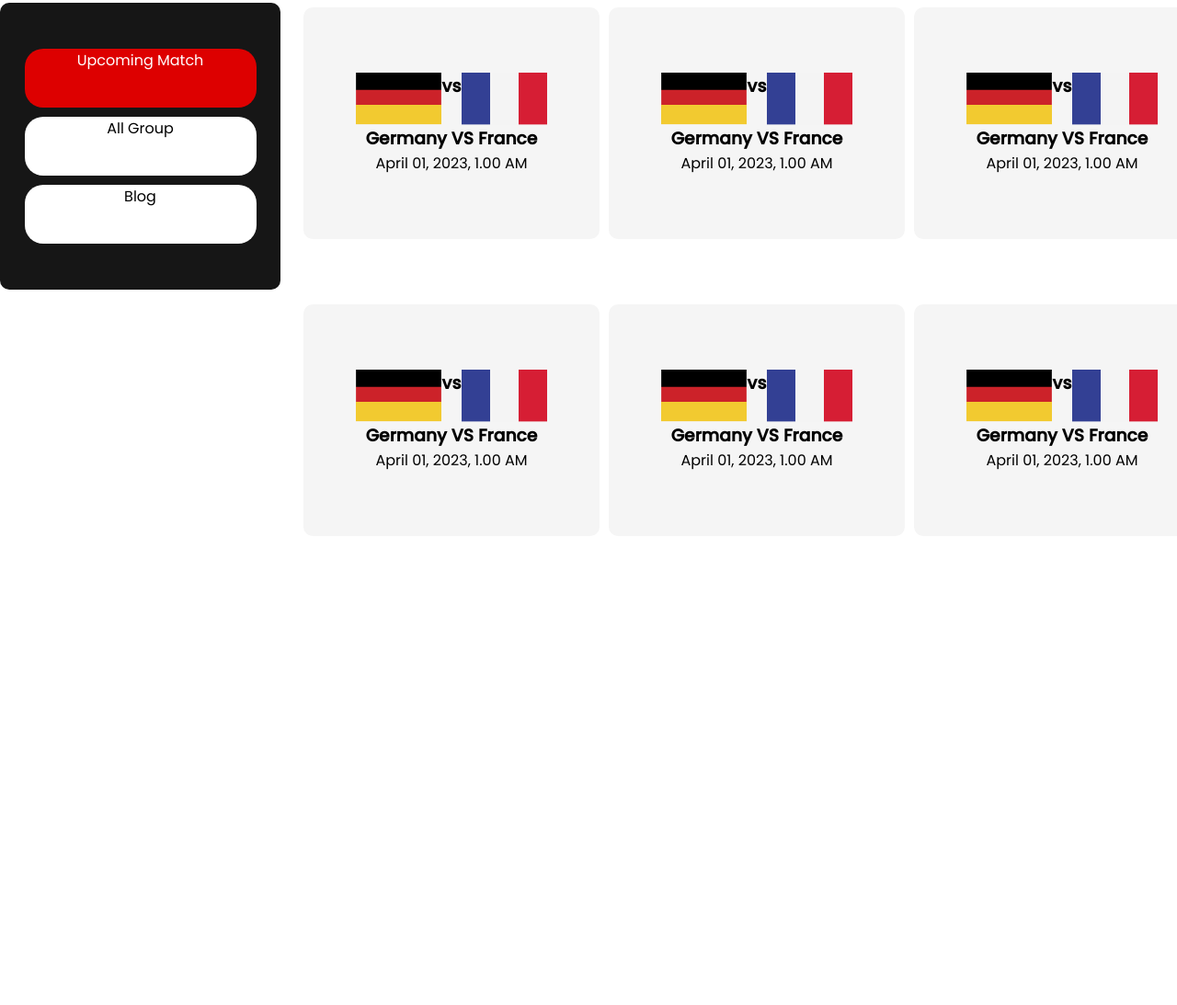
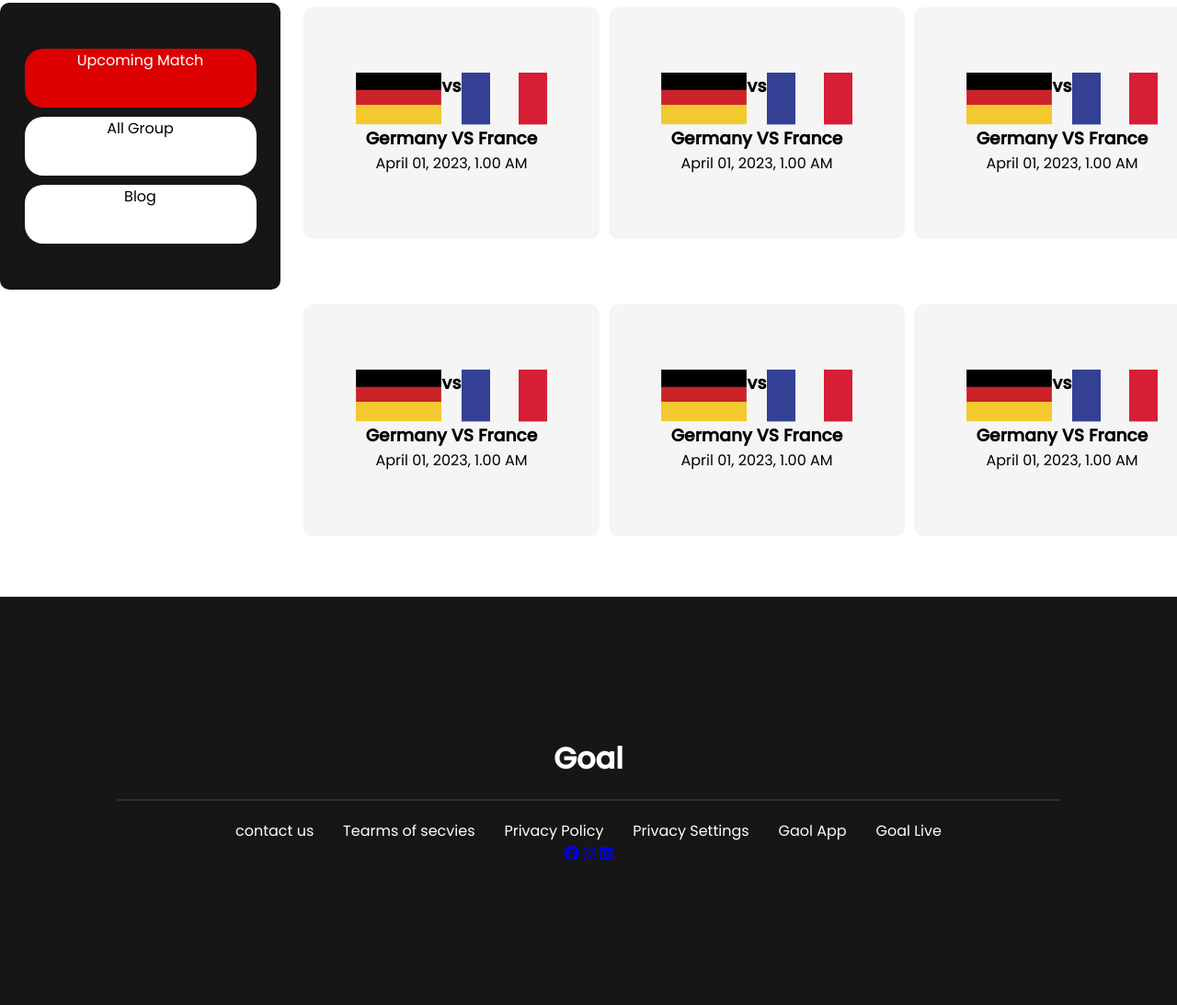
Before and after one commit to rafiul-coder/World-cup, a plain HTML site: page matches.html in a window 1280 px wide. Shown: the part 723-1816 px from the top of the page at 92% size. Before the commit the page ends 1372 px from the top, so only its background shows below. Drawn offline with Linux system fonts and the light colour scheme.

Commit message:
final work html

```diff
--- a/matches.html
+++ b/matches.html
@@ -145,6 +145,32 @@
         display: grid;
         grid-template-columns: repeat(3, 1fr);
       }
+      footer {
+        color: white;
+        width: 100%;
+        margin-left: 0;
+        margin-right: 0;
+        margin-bottom: 0;
+        height: 444px;
+        background-color: #161616;
+        display: flex;
+        flex-direction: column;
+        justify-content: center;
+        align-items: center;
+      }
+      hr{
+        margin-top: 20px;
+        margin-bottom: 20px;
+        width: 80%;
+        height: 0;
+        border: 1px solid rgba(255, 255, 255, 0.1);
+      }
+      .about{
+        display: flex;
+        justify-content: space-between;
+        flex-direction: row;
+        width: 60%;
+      }
     </style>
   </head>
   <body>
@@ -237,5 +263,28 @@
         </div>
       </section>
     </main>
+    <footer>
+      <h1>Goal</h1>
+    <hr>
+    <div class="about">
+        <p>contact us</p>
+        <p>Tearms of secvies</p>
+        <p>Privacy Policy</p>
+        <p> Privacy Settings</p>
+        <p>Gaol App</p>
+        <p>Goal Live</p>
+    </div>
+    <div class="social-icon">
+      <a class="footer-icons" href="https://www.facebook.com/rafiul0202" target="_blank">
+        <i class="fa-brands fa-facebook"></i>
+      </a>
+      <a href="https://www.instagram.com/rafiul.insta/?hl=en" target="_blank">
+        <i class="fa-brands fa-instagram"></i>
+      </a>
+      <a href="https://www.linkedin.com/in/md-rafiul-islam-587452244/" target="_blank">
+        <i class="fa-brands fa-linkedin"></i>
+      </a>
+    </div>
+    </footer>
   </body>
 </html>
```
